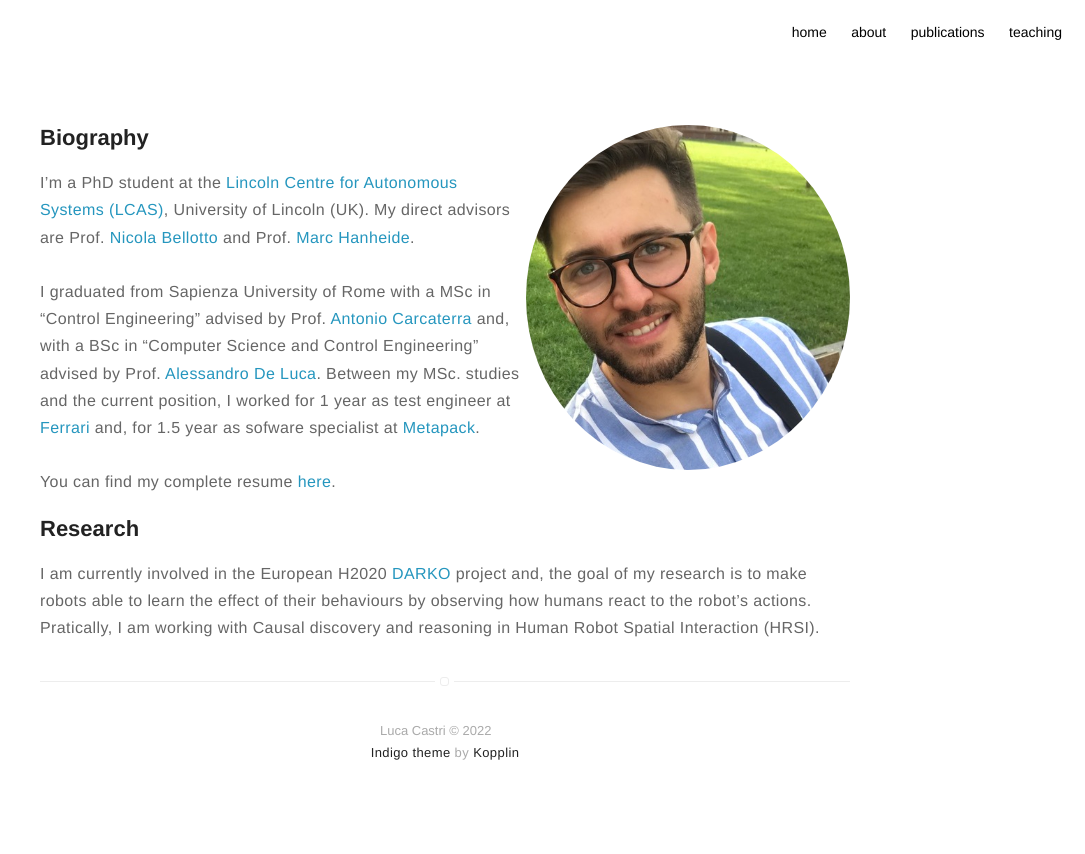
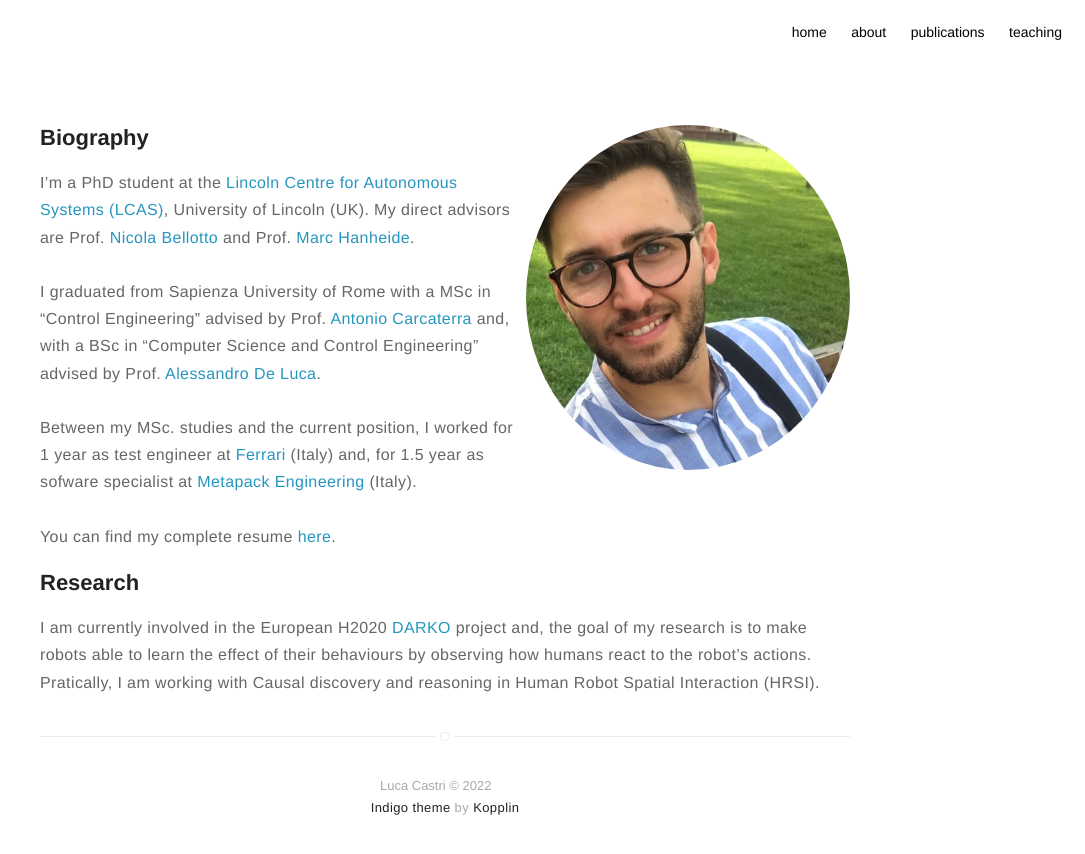
Before and after one commit to lcastri/lcastri.github.io, a Jekyll site: the page built from about.md, in a window 1280 px wide. Shown: the top 854 px of the page, without its empty margins (195-1280 px from the left). Built offline with Jekyll 4.4.1, drawn with Linux system fonts in a browser that asks for light colours; nearby versions of some CDN libraries.

Commit message:
fix about

```diff
--- a/about.md
+++ b/about.md
@@ -8,7 +8,9 @@
 
 I’m a PhD student at the <a class="ext_link" href="https://lcas.lincoln.ac.uk/wp/">Lincoln Centre for Autonomous Systems (LCAS)</a>, University of Lincoln (UK). My direct advisors are Prof. <a class="ext_link" href="https://nbellotto.blogs.lincoln.ac.uk/">Nicola Bellotto</a> and Prof. <a class="ext_link" href="https://www.hanheide.net/">Marc Hanheide</a>.
 <br><br>
-I graduated from Sapienza University of Rome with a MSc in “Control Engineering” advised by Prof. <a class="ext_link" href="https://phd.uniroma1.it/web/ANTONIO-CARCATERRA_nC1827_EN.aspx">Antonio Carcaterra</a> and, with a BSc in “Computer Science and Control Engineering” advised by Prof. <a class="ext_link" href="http://www.diag.uniroma1.it/deluca/">Alessandro De Luca</a>. Between my MSc. studies and the current position, I worked for 1 year as test engineer at <a class="ext_link" href="https://www.ferrari.com/">Ferrari</a> and, for 1.5 year as sofware specialist at <a class="ext_link" href="https://www.metapack.it/">Metapack</a>.
+I graduated from Sapienza University of Rome with a MSc in “Control Engineering” advised by Prof. <a class="ext_link" href="https://phd.uniroma1.it/web/ANTONIO-CARCATERRA_nC1827_EN.aspx">Antonio Carcaterra</a> and, with a BSc in “Computer Science and Control Engineering” advised by Prof. <a class="ext_link" href="http://www.diag.uniroma1.it/deluca/">Alessandro De Luca</a>.
+<br><br>
+Between my MSc. studies and the current position, I worked for 1 year as test engineer at <a class="ext_link" href="https://www.ferrari.com/">Ferrari</a> (Italy) and, for 1.5 year as sofware specialist at <a class="ext_link" href="https://www.metapack.it/">Metapack Engineering</a> (Italy).
 <br><br>
 You can find my complete resume <a class="ext_link" href="">here</a>.
 </p>
```
